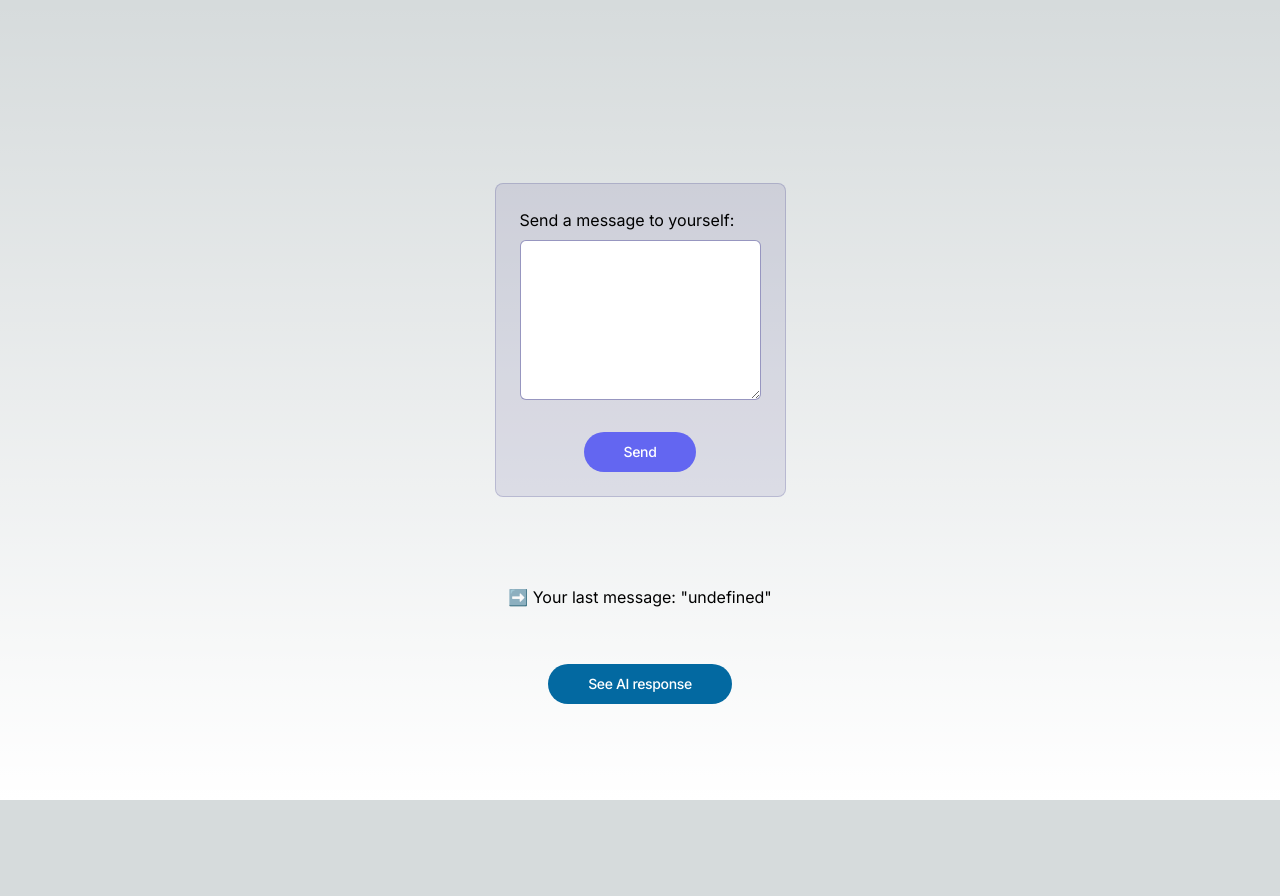
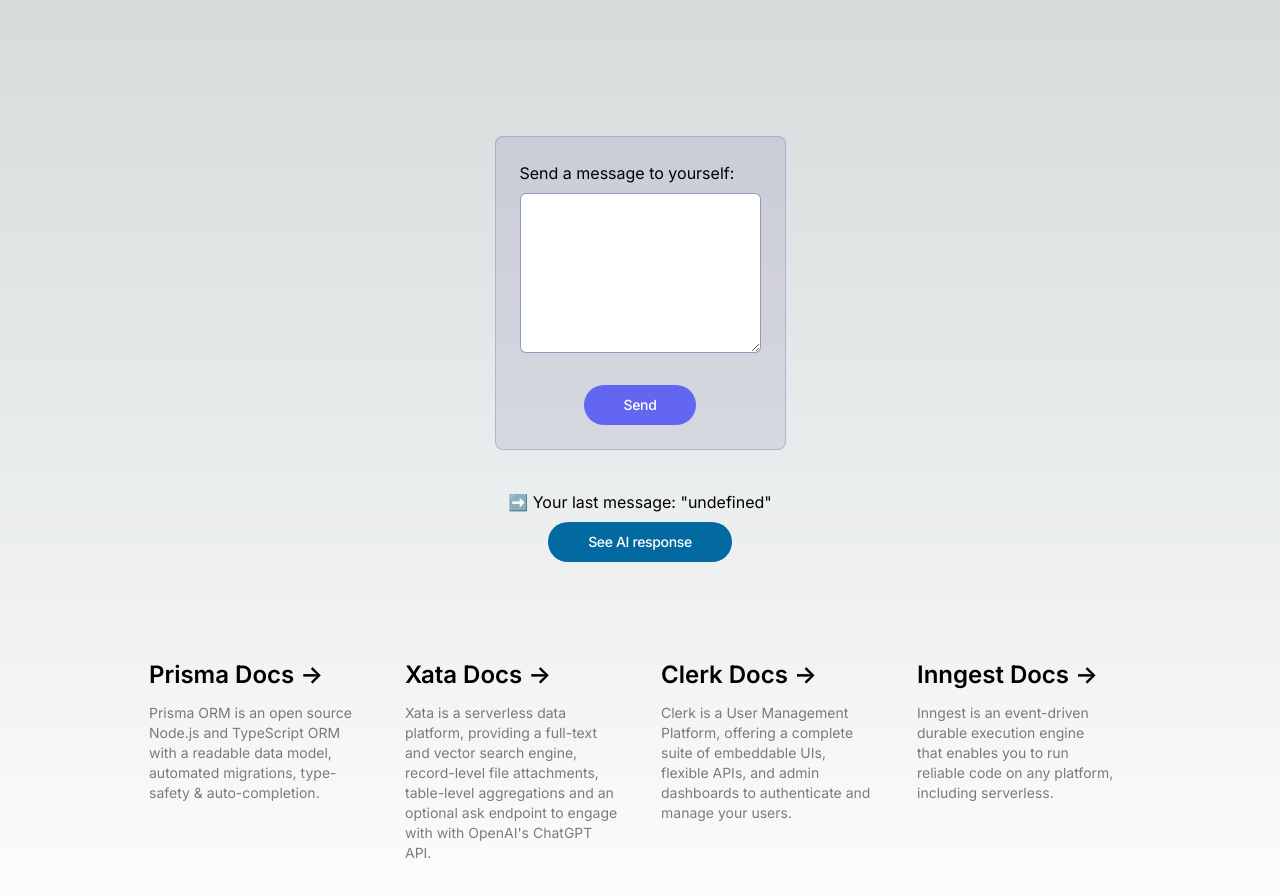
Before and after one commit to inngest/next-pxci-starter, a Next.js app: page /dashboard in a window 1280 px wide. Shown: the top 896 px of the page. Before the commit the page ends 800 px from the top, so only its background shows below. Built offline with nearby package versions, Linux system fonts and the light colour scheme; no server answers; the database is empty.

Commit message:
Updated readme and added docs links to the dashboard page

```diff
--- a/app/dashboard/page.tsx
+++ b/app/dashboard/page.tsx
@@ -1,5 +1,6 @@
 import { UserButton } from "@clerk/nextjs";
-import Form from "../Form";
+import Form from "./Form";
+
 import { prisma } from "@/prisma/client";
 import { inngest } from "@/inngest";
 
@@ -26,10 +27,88 @@
   });
   return (
     <main className="flex min-h-screen flex-col items-center justify-between p-24">
-      <div className="fixed bottom-0 left-0 flex h-48 w-full items-end justify-center bg-gradient-to-t from-white via-white dark:from-black dark:via-black lg:static lg:size-auto lg:bg-none">
+      <div className="flex w-2/3 justify-end pr-12">
         <UserButton />
       </div>
       <Form create={create} latestMessage={message} />
+
+      <div className="mb-32 mt-20 grid text-center lg:mb-0 lg:w-full lg:max-w-5xl lg:grid-cols-4 lg:text-left">
+        <a
+          href="https://www.prisma.io/docs"
+          className="group rounded-lg border border-transparent px-5 py-4 transition-colors hover:border-gray-300 hover:bg-gray-100 hover:dark:border-neutral-700 hover:dark:bg-neutral-800/30"
+          target="_blank"
+          rel="noopener noreferrer"
+        >
+          <h2 className="mb-3 text-2xl font-semibold">
+            Prisma Docs{" "}
+            <span className="inline-block transition-transform group-hover:translate-x-1 motion-reduce:transform-none">
+              -&gt;
+            </span>
+          </h2>
+          <p className="m-0 max-w-[30ch] text-sm opacity-50">
+            Prisma ORM is an open source Node.js and TypeScript ORM with a
+            readable data model, automated migrations, type-safety &
+            auto-completion.
+          </p>
+        </a>
+
+        <a
+          href="https://xata.io/docs"
+          className="group rounded-lg border border-transparent px-5 py-4 transition-colors hover:border-gray-300 hover:bg-gray-100 hover:dark:border-neutral-700 hover:dark:bg-neutral-800/30"
+          target="_blank"
+          rel="noopener noreferrer"
+        >
+          <h2 className="mb-3 text-2xl font-semibold">
+            Xata Docs{" "}
+            <span className="inline-block transition-transform group-hover:translate-x-1 motion-reduce:transform-none">
+              -&gt;
+            </span>
+          </h2>
+          <p className="m-0 max-w-[30ch] text-sm opacity-50">
+            Xata is a serverless data platform, providing a full-text and vector
+            search engine, record-level file attachments, table-level
+            aggregations and an optional ask endpoint to engage with with
+            OpenAI's ChatGPT API.
+          </p>
+        </a>
+
+        <a
+          href="https://clerk.com/docs"
+          className="group rounded-lg border border-transparent px-5 py-4 transition-colors hover:border-gray-300 hover:bg-gray-100 hover:dark:border-neutral-700 hover:dark:bg-neutral-800/30"
+          target="_blank"
+          rel="noopener noreferrer"
+        >
+          <h2 className="mb-3 text-2xl font-semibold">
+            Clerk Docs{" "}
+            <span className="inline-block transition-transform group-hover:translate-x-1 motion-reduce:transform-none">
+              -&gt;
+            </span>
+          </h2>
+          <p className="m-0 max-w-[30ch] text-sm opacity-50">
+            Clerk is a User Management Platform, offering a complete suite of
+            embeddable UIs, flexible APIs, and admin dashboards to authenticate
+            and manage your users.
+          </p>
+        </a>
+
+        <a
+          href="https://www.inngest.com/docs"
+          className="group rounded-lg border border-transparent px-5 py-4 transition-colors hover:border-gray-300 hover:bg-gray-100 hover:dark:border-neutral-700 hover:dark:bg-neutral-800/30"
+          target="_blank"
+          rel="noopener noreferrer"
+        >
+          <h2 className="mb-3 text-2xl font-semibold">
+            Inngest Docs{" "}
+            <span className="inline-block transition-transform group-hover:translate-x-1 motion-reduce:transform-none">
+              -&gt;
+            </span>
+          </h2>
+          <p className="m-0 max-w-[30ch] text-balance text-sm opacity-50">
+            Inngest is an event-driven durable execution engine that enables you
+            to run reliable code on any platform, including serverless.
+          </p>
+        </a>
+      </div>
     </main>
   );
 }
```
Also changed, not shown: app.png, app/dashboard/Form.tsx (renamed from app/Form.tsx).
